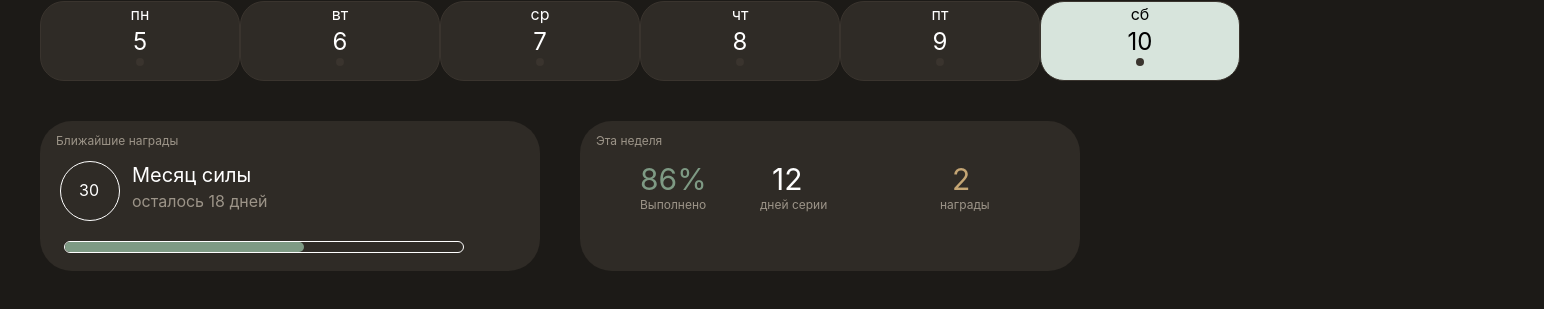
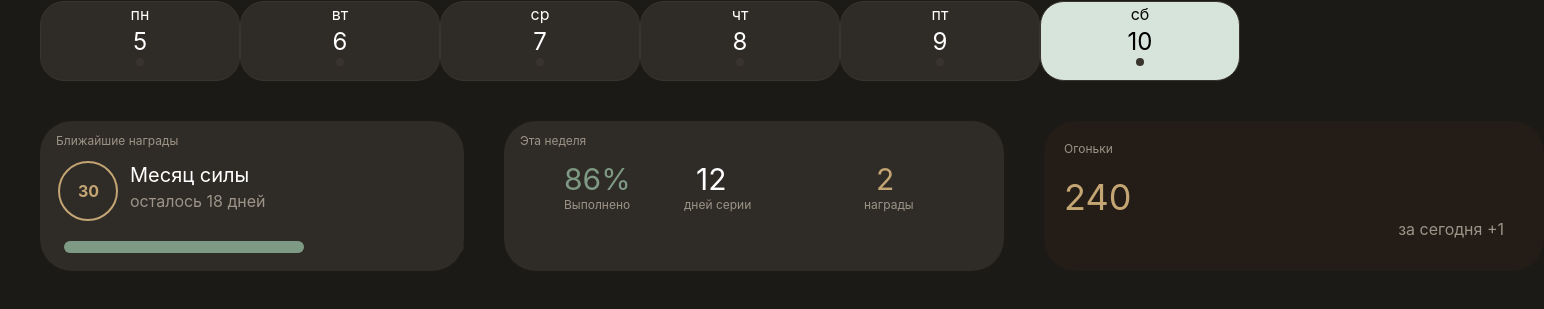
Before and after one commit to danon52/HabbitsTrakert, a Vue app: page / in a window 1280 px wide. Shown: the part 199-508 px from the top of the page, 1544 px wide, since content can reach past the window. Built offline with nearby package versions, Linux system fonts and the light colour scheme.

Commit message:
Добавил блок с достижениями и огоньком

```diff
--- a/src/homeView.vue
+++ b/src/homeView.vue
@@ -95,8 +95,8 @@
                 <p class="text-[#9C9488] text-xs">Ближайшие награды</p>
             </div>
             <div class="flex">
-                <div class="w-15 h-15 border rounded-full ml-5">
-                    <p class="p-4 ml-0.5">30</p>
+                <div class="w-15 h-15 border-2 border-[#C4A574] rounded-full ml-4.5">
+                    <p class="p-4 ml-0.5 text-[#C4A574] font-bold ">30</p>
                 </div>
                 <div>
                     <p class="px-3 text-xl"> Месяц силы </p>
@@ -105,8 +105,8 @@
                     </div>
                 </div>
             </div>
-            <div class="w-[400px] h-3 border bg-[#2F2B26] rounded-3xl ml-6 mt-5 dark:bg-[##2F2B26]">
-                <div class="bg-[#7E9A84] h-2.5 rounded-3xl" style="width: 60%;"></div>
+            <div class="w-[400px] h-3  bg-[#2F2B26] rounded-3xl ml-6 mt-5 dark:bg-[#211f1c]">
+                <div class="bg-[#7E9A84] h-3 rounded-3xl" style="width: 60%;"></div>
             </div>
         </div>
         <div>
@@ -136,6 +136,20 @@
                     </div>
                 </div>
             </div>
+
+        </div>
+        <div>
+            <div class="w-[500px] h-[150px]  bg-[#241C16] rounded-4xl ml-10">
+                <div>
+                    <p class="text-[#9C9488] p-5 text-xs">Огоньки</p>
+                </div>
+                <div>
+                    <p class="text-4xl ml-5 text-[#C4A574]">240</p>
+                </div>
+                <div class="text-[#9C9488] text-end mr-10">
+                    <p>за сегодня +1</p>
+                </div>
+            </div>
         </div>
     </div>
 
```
